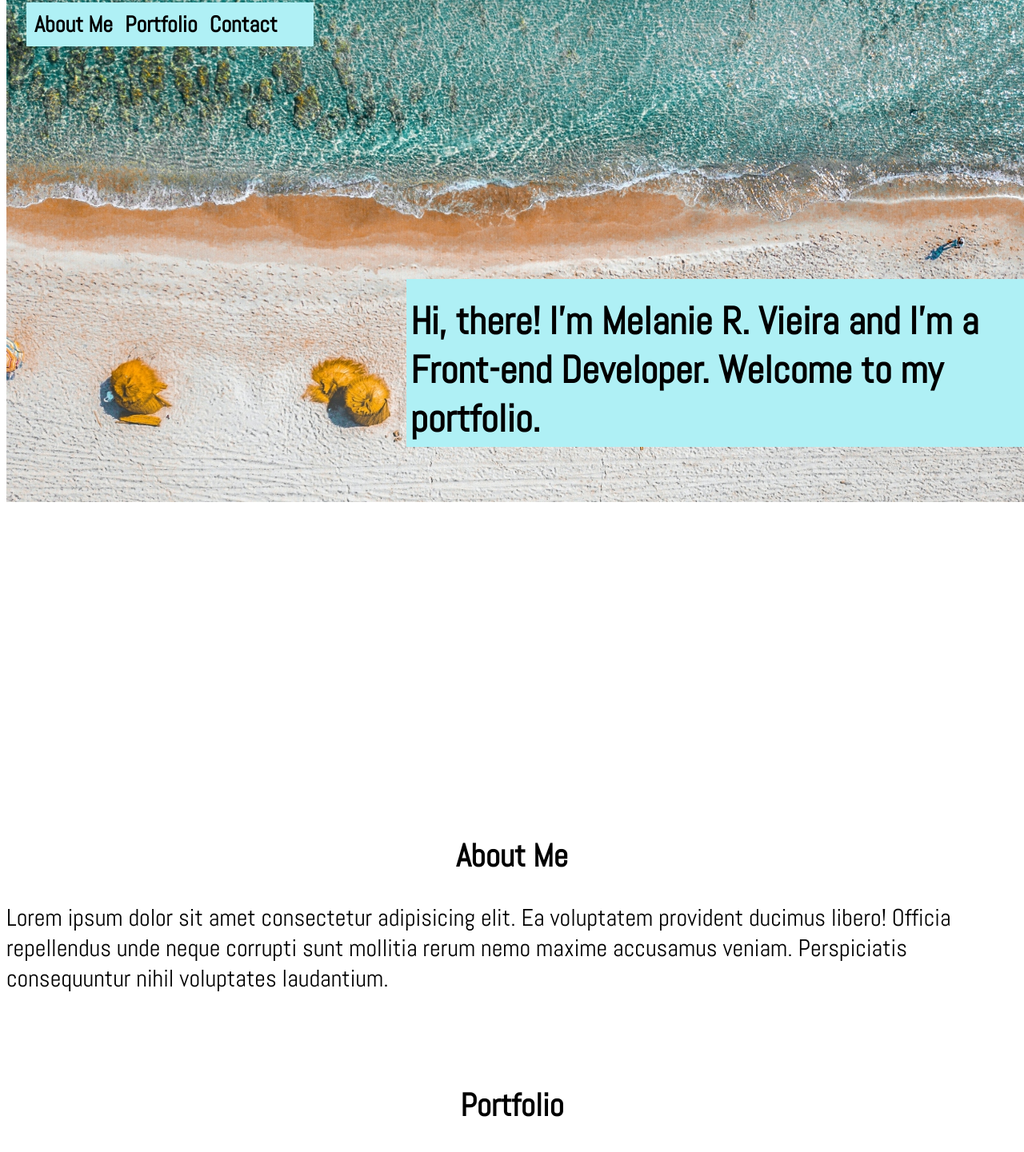
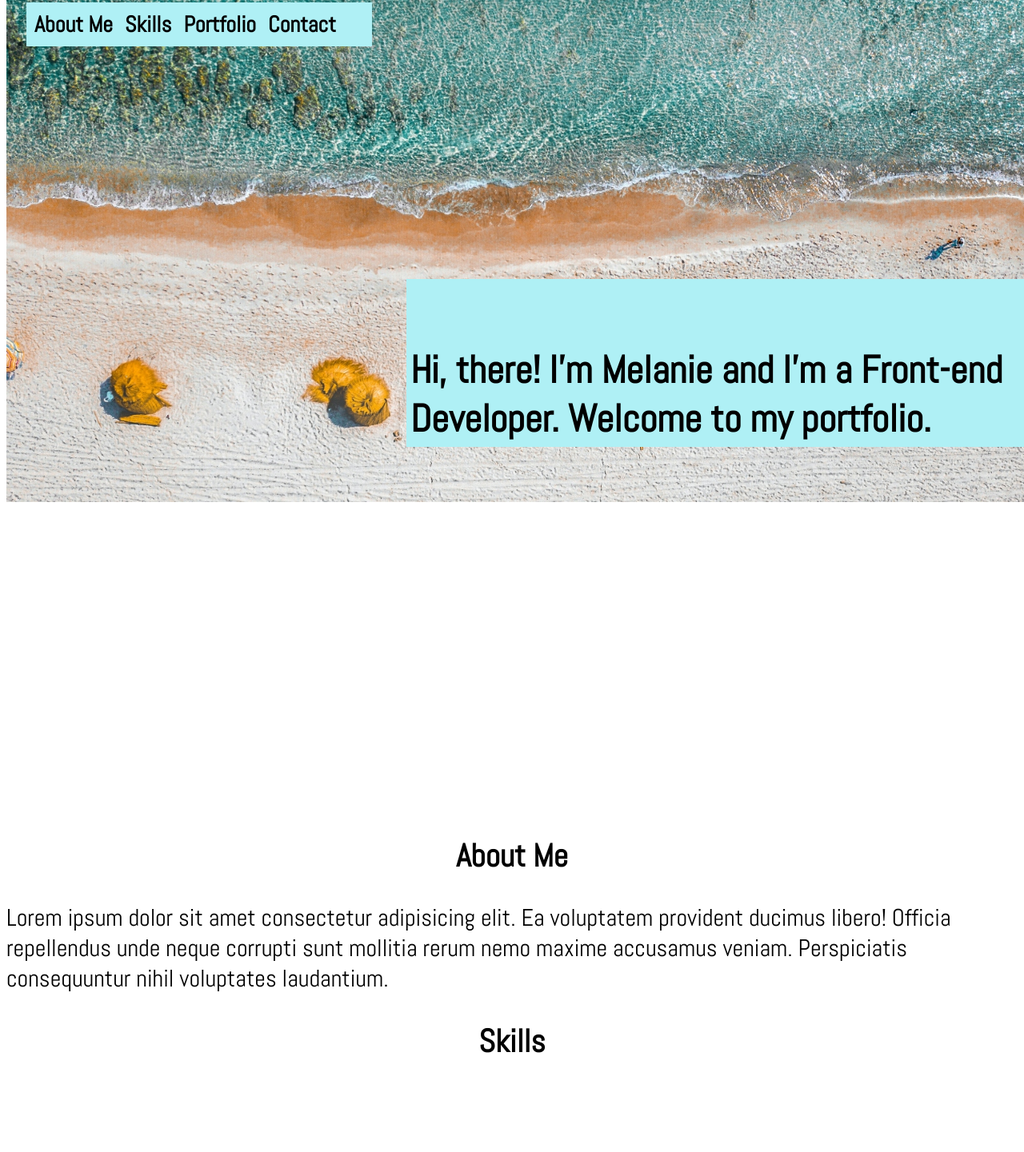
Before and after one commit to melvieira/portfolio_webpage, a plain HTML site: page index.html in a window 1280 px wide. Shown: the part 46-1487 px from the top of the page at 80% size. Drawn offline with Linux system fonts and the light colour scheme.

Commit message:
add skills section

```diff
--- a/index.html
+++ b/index.html
@@ -16,11 +16,12 @@
             <nav>
                 <ul>
                     <li>About Me</li>
+                    <li>Skills</li>
                     <li>Portfolio</li>
                     <li>Contact</li>
                 <ul>
             </nav>
-            <h1>Hi, there! I'm Melanie R. Vieira and I'm a Front-end Developer.
+            <h1>Hi, there! I'm Melanie and I'm a Front-end Developer.
                     Welcome to my portfolio.
             </h1>
         </div>
@@ -28,6 +29,9 @@
             <h2>About Me</h2>
             <p> Lorem ipsum dolor sit amet consectetur adipisicing elit. Ea voluptatem provident ducimus libero! Officia repellendus unde
                 neque corrupti sunt mollitia rerum nemo maxime accusamus veniam. Perspiciatis consequuntur nihil voluptates laudantium.
+        </div>
+        <div>
+            <h2>Skills</h2>
         </div>
         <div class="midsection">
             <h2>Portfolio</h2>
```
